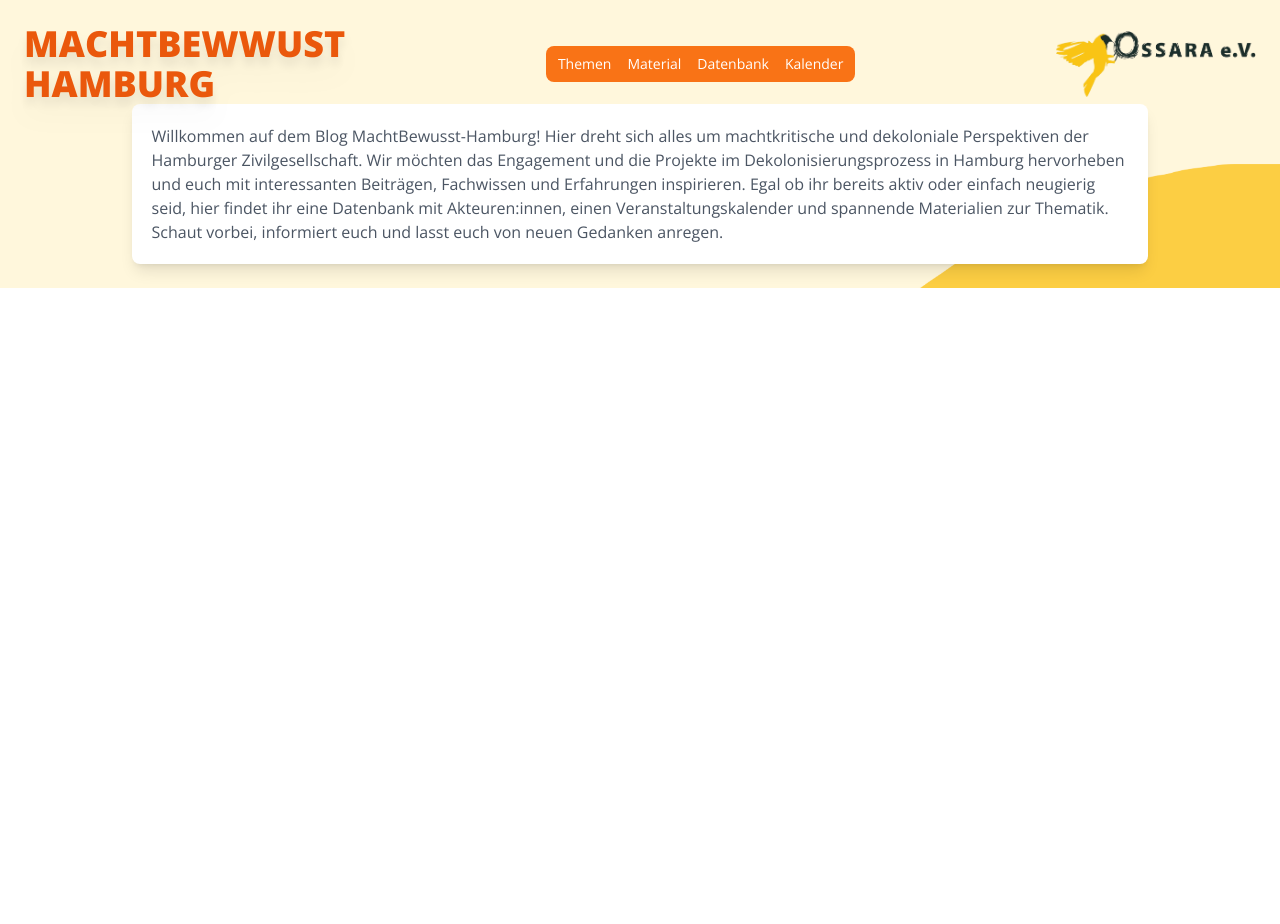
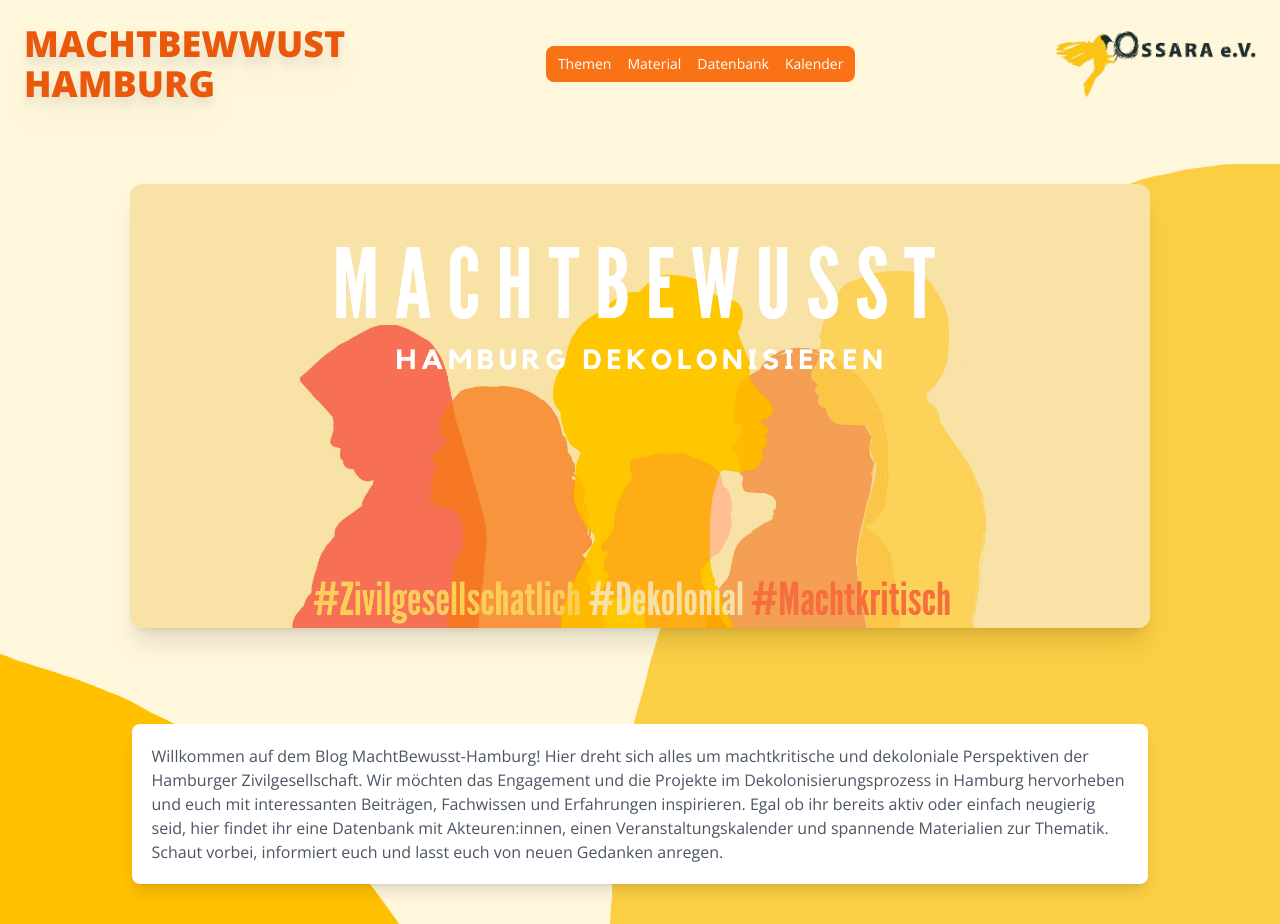
Before and after one commit to Chell0/machtbewwust, a Next.js app: page / in a window 1280 px wide. Before the commit the page ends 800 px from the top, so only its background shows below. Built offline with nearby package versions, Linux system fonts and the light colour scheme.

Commit message:
Import the Banner into the Homepage

```diff
--- a/app/page.tsx
+++ b/app/page.tsx
@@ -1,4 +1,5 @@
 import About from "@/components/About/About";
+import Banner from "@/components/Banner/Banner";
 import NavBar from "@/components/NavBar/NavBar";
 
 
@@ -10,8 +11,15 @@ export default function Home() {
           {/* Navigation Section */}
           <NavBar />
 
+          {/* Banner Section */}
+          <div className={`flex items-center justify-center mt-20`}>
+            <Banner />
+          </div>
+
           {/* About Section */}
-          <About />
+          <div className={`flex items-center justify-center p-4 mt-20`}>
+            <About />
+          </div>
         </main>
       </div>
     </>
```
